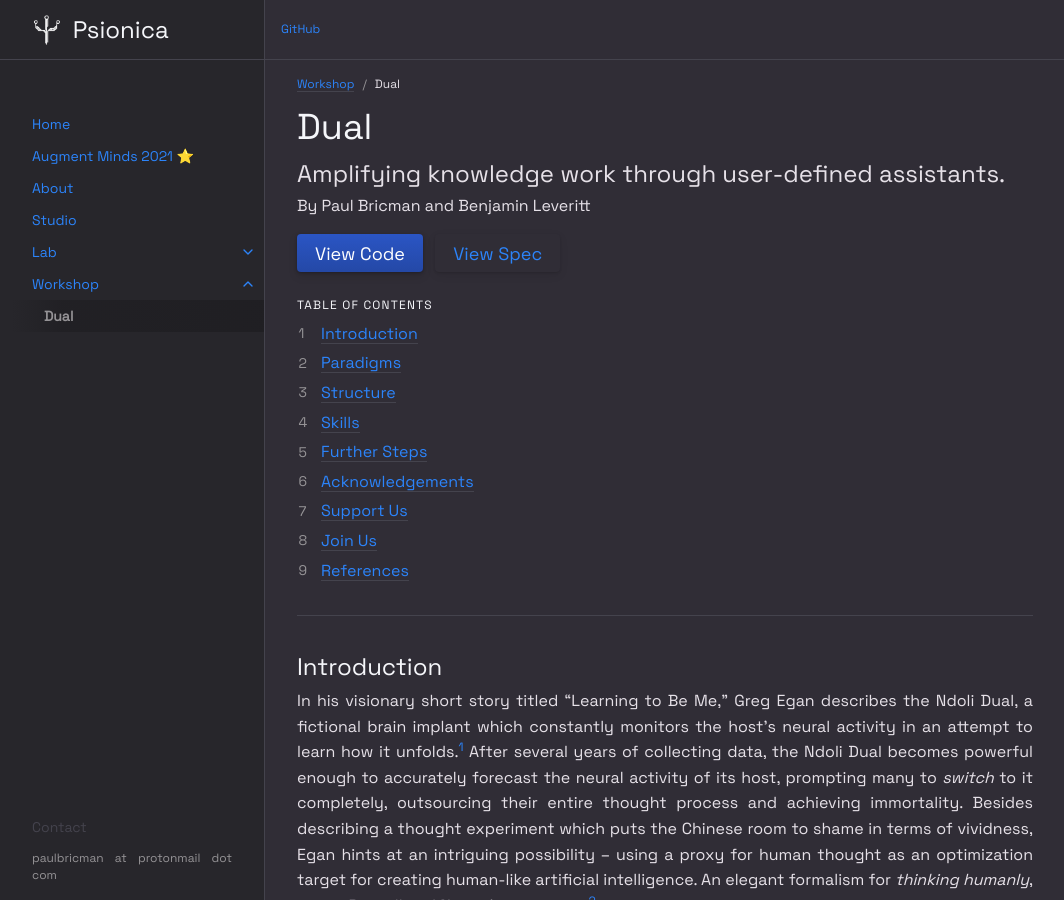
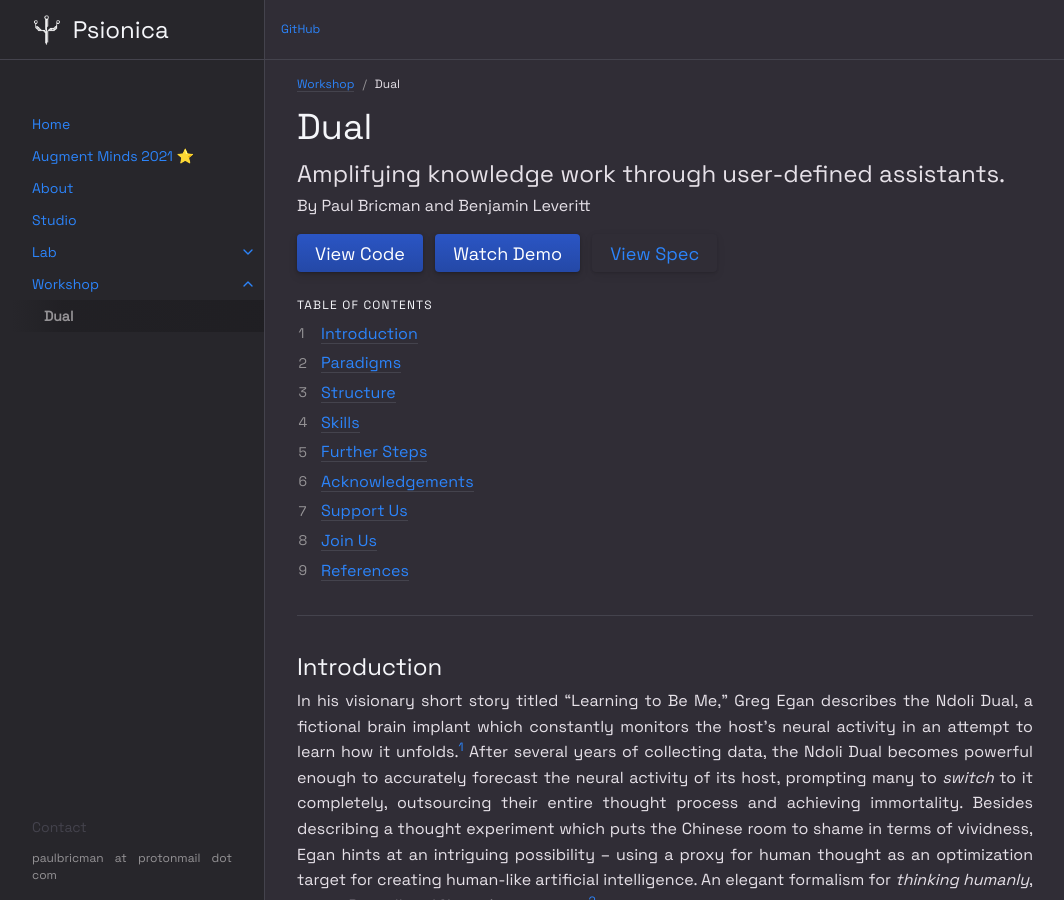
Before and after one commit to Psionica/psionica.github.io, a Jekyll site: the page built from docs/workshop/dual.md, in a window 1280 px wide and 900 px high. Shown: the whole window, without its empty margins (107-1171 px from the left). Built offline with Jekyll 4.4.1, drawn with Linux system fonts in a browser that asks for light colours.

Commit message:
Add Dual demo link

```diff
--- a/docs/workshop/dual.md
+++ b/docs/workshop/dual.md
@@ -17,7 +17,7 @@ Amplifying knowledge work through user-defined assistants.
 By Paul Bricman and Benjamin Leveritt
 {: .mt-1 }
 
-[View Code](https://github.com/Psionica/Dual){: .btn .btn-primary .fs-5 .mb-4 .mb-md-0 .mr-2 } [View Spec](https://github.com/Psionica/psionica.github.io/issues/8){: .btn .fs-5 .mb-4 .mb-md-0 }
+[View Code](https://github.com/Psionica/Dual){: .btn .btn-primary .fs-5 .mb-4 .mb-md-0 .mr-2 } [Watch Demo](https://youtu.be/58-Ue2mDy0k?t=3236){: .btn .btn-primary .fs-5 .mb-4 .mb-md-0 .mr-2 } [View Spec](https://github.com/Psionica/psionica.github.io/issues/8){: .btn .fs-5 .mb-4 .mb-md-0 }
 
 ## Table of contents
 {: .no_toc .text-delta }
```
